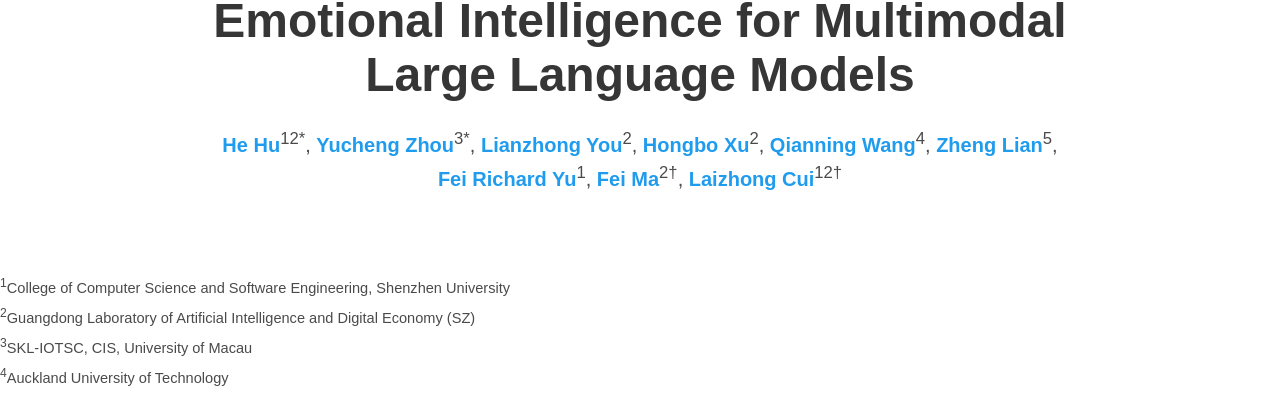
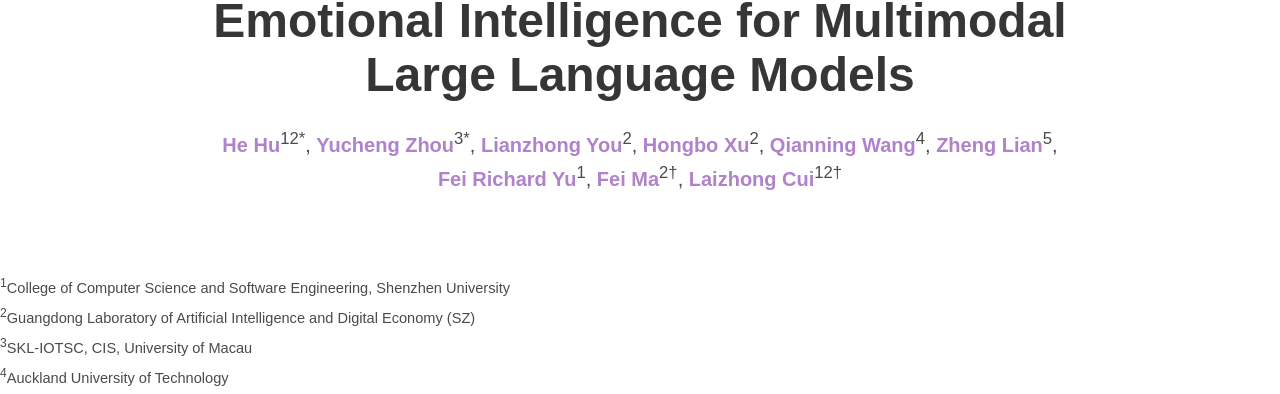
Before and after one commit to Emo-gml/Emo-gml.github.io, a plain HTML site: page index.html in a window 1280 px wide. Shown: the part 113-507 px from the top of the page. Drawn offline with nearby package versions, Linux system fonts and the light colour scheme; some icons are missing; a web font is replaced by a local one.

Commit message:
Update index.html

```diff
--- a/index.html
+++ b/index.html
@@ -55,31 +55,23 @@
           <h1 class="title is-1 publication-title"> <img src="static/images/emo.jpg" alt="Logo" style="height: 1.2em; vertical-align: middle; margin-right: 0.5em;"> EmoBench-M: Benchmarking Emotional Intelligence for Multimodal Large Language Models</h1>
           <div class="is-size-5 publication-authors">
             <span class="author-block">
-              <a href="https://scholar.google.com.hk/citations?hl=zh-CN&view_op=list_works&authuser=2&gmla=AOv-ny9R3SoqbB5doThTcuSzrH3RsUiQ4f8yg6e0VNli6py-3cBkfk91uEV5Nz-9FKbYLftROpv96FP3IFF-maunN0U&user=kHYFCd0AAAAJ" target="_blank" class="publication-author">He Hu</a><sup>12*</sup>,
-            </span>
+              <a href="https://scholar.google.com.hk/citations?hl=zh-CN&view_op=list_works&authuser=2&gmla=AOv-ny9R3SoqbB5doThTcuSzrH3RsUiQ4f8yg6e0VNli6py-3cBkfk91uEV5Nz-9FKbYLftROpv96FP3IFF-maunN0U&user=kHYFCd0AAAAJ" target="_blank"><font color="#B082C9"><b>He Hu</b></font></a><sup>12*</sup>,</span>
               <span class="author-block">
-              <a href="https://scholar.google.com.hk/citations?hl=zh-CN&user=nnbFqRAAAAAJ" target="_blank" class="publication-author">Yucheng Zhou</a><sup>3*</sup>,
-            </span>
+                <a href="https://scholar.google.com.hk/citations?hl=zh-CN&user=nnbFqRAAAAAJ" target="_blank"><font color="#B082C9"><b>Yucheng Zhou</b></font></a><sup>3*</sup>,</span>
                 <span class="author-block">
-              <a href="https://scholar.google.com/citations?user=S34nWz0AAAAJ&hl=ja&oi=sra" target="_blank" class="publication-author">Lianzhong You</a><sup>2</sup>,
-            </span>
+                  <a href="https://scholar.google.com/citations?user=S34nWz0AAAAJ&hl=ja&oi=sra" target="_blank"><font color="#B082C9"><b>Lianzhong You</b></font></a><sup>2</sup>,</span>
                   <span class="author-block">
-              <a href="THIRD AUTHOR PERSONAL LINK" target="_blank" class="publication-author">Hongbo Xu</a><sup>2</sup>,
-            </span>
+                    <a href="THIRD AUTHOR PERSONAL LINK" target="_blank"><font color="#B082C9"><b>Hongbo Xu</b></font></a><sup>2</sup>,</span>
                     <span class="author-block">
-              <a href="https://scholar.google.com.hk/citations?hl=zh-CN&user=3SFXtOEAAAAJ" target="_blank" class="publication-author">Qianning Wang</a><sup>4</sup>,
-            </span>
+                      <a href="https://scholar.google.com.hk/citations?hl=zh-CN&user=3SFXtOEAAAAJ" target="_blank"><font color="#B082C9"><b>Qianning Wang</b></font></a><sup>4</sup>,</span>
             <span class="author-block">
-              <a href="THIRD AUTHOR PERSONAL LINK" target="_blank" class="publication-author">Zheng Lian</a><sup>5</sup>,
-            </span>
+            <a href="THIRD AUTHOR PERSONAL LINK" target="_blank"><font color="#B082C9"><b>Zheng Lian</b></font></a><sup>5</sup>,</span>
               <span class="author-block">
-              <a href="https://scholar.google.com/citations?user=zuGMGBoAAAAJ&hl=ja&oi=sra" target="_blank" class="publication-author">Fei Richard Yu</a><sup>1</sup>,
-            </span>
+              <a href="https://scholar.google.com/citations?user=zuGMGBoAAAAJ&hl=ja&oi=sra" target="_blank"><font color="#B082C9"><b>Fei Richard Yu</b></font></a><sup>1</sup>,</span>
                 <span class="author-block">
-              <a href="THIRD AUTHOR PERSONAL LINK" target="_blank" class="publication-author">Fei Ma</a><sup>2†</sup>,
-            </span>
+                <a href="THIRD AUTHOR PERSONAL LINK" target="_blank"><font color="#B082C9"><b>Fei Ma</b></font></a><sup>2†</sup>,</span>
                       <span class="author-block">
-              <a href="https://scholar.google.com/citations?user=cb8kYbUAAAAJ&hl=ja&oi=sra" target="_blank" class="publication-author">Laizhong Cui</a><sup>12†</sup>
+                      <a href="https://scholar.google.com/citations?user=cb8kYbUAAAAJ&hl=ja&oi=sra" target="_blank"><font color="#B082C9"><b>Laizhong Cui</b></font></a><sup>12†</sup></span>
               </span>
             </div>
           </div>
@@ -87,13 +79,6 @@
       </div>
     </div>
 </section>
-
-<style>
-  .publication-author {
-    color: #B082C9; /* The color previously applied to Yucheng Zhou */
-    font-weight: bold;
-  }
-</style>
 
                   <div class="is-size-5 publication-authors">
                     <span class="eql-cntrb"><small><br><sup>1</sup>College of Computer Science and Software Engineering, Shenzhen University</small></span>
```
Lines whose indentation alone changed are shown as unchanged.
